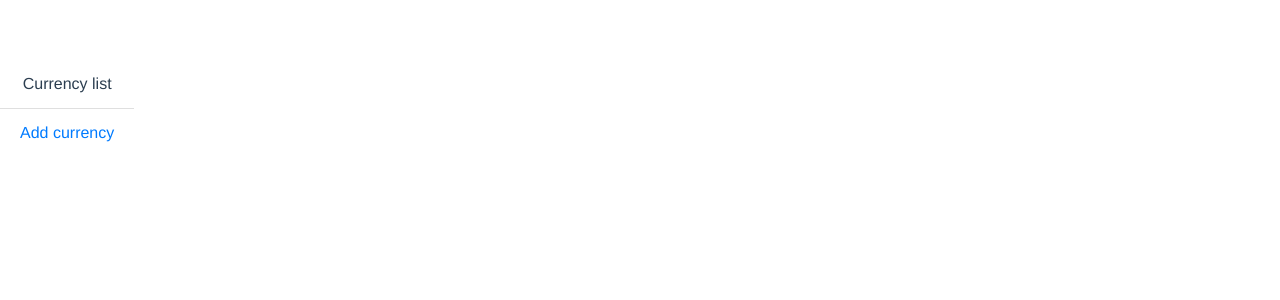
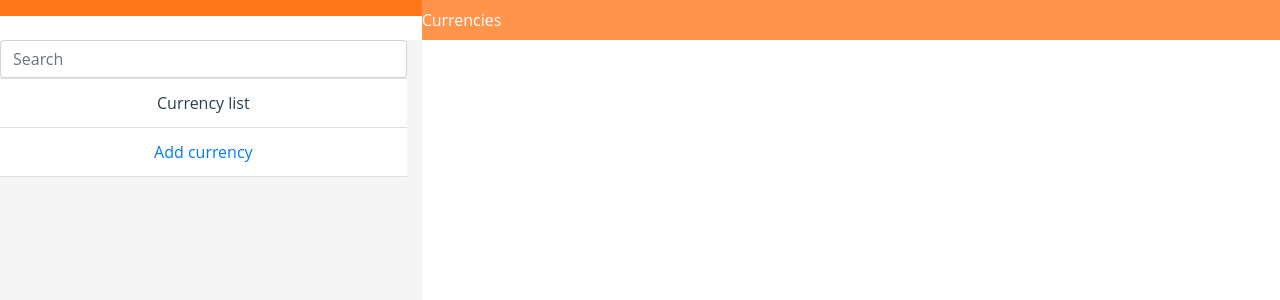
Before and after one commit to danilogacevic/menu_app_test, a Vue app: page / in a window 1280 px wide. Shown: the top 300 px of the page. Built offline with nearby package versions, Linux system fonts and the light colour scheme.

Commit message:
Search added

```diff
--- a/public/index.html
+++ b/public/index.html
@@ -4,9 +4,11 @@
     <meta charset="utf-8">
     <meta http-equiv="X-UA-Compatible" content="IE=edge">
     <meta name="viewport" content="width=device-width,initial-scale=1.0">
+    <link rel="stylesheet" href="https://fonts.googleapis.com/icon?family=Material+Icons">
     <link rel="icon" href="<%= BASE_URL %>favicon.ico">
     <title>currency</title>
   </head>
+
   <body>
     <noscript>
       <strong>We're sorry but currency doesn't work properly without JavaScript enabled. Please enable it to continue.</strong>
--- a/src/App.vue
+++ b/src/App.vue
@@ -2,6 +2,7 @@
   <div id="app">
     <!-- <img alt="Vue logo" src="./assets/logo.png"> -->
     <!-- <HelloWorld msg="Welcome to Your Vue.js App"/> -->
+
     <div class="row">
 
         <currencies></currencies>
@@ -25,11 +26,11 @@ export default {
 
 <style>
 #app {
-  font-family: 'Avenir', Helvetica, Arial, sans-serif;
+  font-family: 'Open Sans', Helvetica, Arial, sans-serif;
   -webkit-font-smoothing: antialiased;
   -moz-osx-font-smoothing: grayscale;
   text-align: center;
   color: #2c3e50;
-  margin-top: 60px;
+  margin-top: 0px;
 }
 </style>
--- a/src/components/AddCurrency.vue
+++ b/src/components/AddCurrency.vue
@@ -1,5 +1,6 @@
 <template>
 	<div class="col-md-4">
+
         <form>
   <div class="form-group row">
     <label for="inputEmail3" class="col-sm-2 col-form-label">Currency code</label>
--- a/src/components/Currencies.vue
+++ b/src/components/Currencies.vue
@@ -2,6 +2,24 @@
 
 	<div class="container-fluid">
 		<div class="row">
+			<div class="col-md-4 custom-header">
+				<nav class="navbar" style="background-color: #ff751a;">
+				  <!-- Navbar content -->
+				</nav>
+			</div>
+			<div class="col-md-8 custom-header">
+				<nav class="navbar" style="background-color: #ff944d;">
+				  <!-- Navbar content -->
+				  <span style="color:white;"><i class="fas fa-euro-sign 2x"></i>Currencies</span>
+				</nav>
+			</div>
+
+
+  <!-- Navbar content -->
+</nav>
+		</div>
+
+		<div class="row main-content">
 			<currency-list></currency-list>
 			<router-view></router-view>
 		</div>
@@ -23,3 +41,22 @@
 
 	}
 </script>
+
+<style scoped>
+	.navbar {
+		padding: 8px 0px;
+	}
+
+	.main-content {
+		height: 90vh;
+		border-bottom: 1px solid black;
+	}
+
+	.custom-header {
+		padding: 0px !important;
+	}
+
+	.orange {
+		background-color: #ff751a;
+	}
+</style>
--- a/src/components/CurrencyList.vue
+++ b/src/components/CurrencyList.vue
@@ -1,14 +1,29 @@
 <template>
-	<div class="col-md-4">
-        <ul class="list-group list-group-flush float-left">
+	<div class="col-md-4" style="background-color: whitesmoke;">
+		<input type="text" class="form-control" v-on:input="searchCurrency(searchTerm)" v-model="searchTerm" placeholder="Search">
+        <ul ref="list" class="list-group list-group-flush float-left" style="width: 100%;" >
 
 	        <li class="list-group-item">Currency list</li>
+
+
 			<li class="list-group-item" v-for="c in currencies" v-bind:key="c.id" @click.self="editCurrency(c)">{{c.iso}} <span @click="deleteCurrency(c.id)" class="float-right">delete</span></li>
+
+			<!-- <li class="list-group-item" v-for="c in searchedCurrency" v-bind:key="c.id" @click.self="editCurrency(c)">{{c.iso}} <span @click="deleteCurrency(c.id)" class="float-right">delete</span></li> -->
+
+
 			<li class="list-group-item">
 
 				<router-link to="/currencies/add">
                     Add currency
                 </router-link></li>
+
+		</ul>
+		<ul class="list-group list-group-flush float-left" style="width: 100%;">
+
+	        <li class="list-group-item" v-if="searching">Searched List</li>
+
+
+			<li class="list-group-item" v-for="c in searchedCurrency" v-bind:key="c.id" @click.self="editCurrency(c)">{{c.iso}} <span @click="deleteCurrency(c.id)" class="float-right">delete</span></li>
 
 		</ul>
       </div>
@@ -18,12 +33,52 @@
 	import {mapState, mapMutations} from "vuex";
 
 	export default {
+
+		data(){
+
+			return {
+
+				searchTerm:''
+			}
+		},
+
+		watch: {
+
+			searchTerm: function(term) {
+
+				this.searchCurrency(term);
+
+				if(term != '') {
+
+				this.$refs.list.style.display = "none";
+				// return true;
+
+				} else {
+
+				this.$refs.list.style.display = "block";
+				// return false;
+
+				}
+
+
+			}
+
+		},
+
 		computed: {
-			...mapState(["currencies"])
+
+			...mapState(["currencies","searchedCurrency"]),
+
+			searching(){
+
+				return this.searchTerm != '' ? true : false;
+
+			}
+
+
 		},
 		methods: {
-			...mapMutations(["setActive","deleteCurrency"]),
-
+			...mapMutations(["setActive","deleteCurrency","searchCurrency"]),
 			editCurrency(c){
 
 				this.$store.commit("setActive",c);
--- a/src/store/index.js
+++ b/src/store/index.js
@@ -7,6 +7,7 @@ export default new Vuex.Store({
 	strict:true,
 	state: {
 		currencies: [],
+		searchedCurrency:[],
 		activeCurrency: null
 	},
 	getters: {
@@ -42,6 +43,16 @@ export default new Vuex.Store({
 			state.activeCurrency = currency;
 
 		},
+		searchCurrency(state,term){
+
+			state.searchedCurrency = state.currencies.filter(c => c.iso == term || c.symbol == term
+				// let reg = new RegExp(c.iso);
+				// return reg.test(/aa/);
+
+			);
+
+		}
+
 
 	}
 });
```
